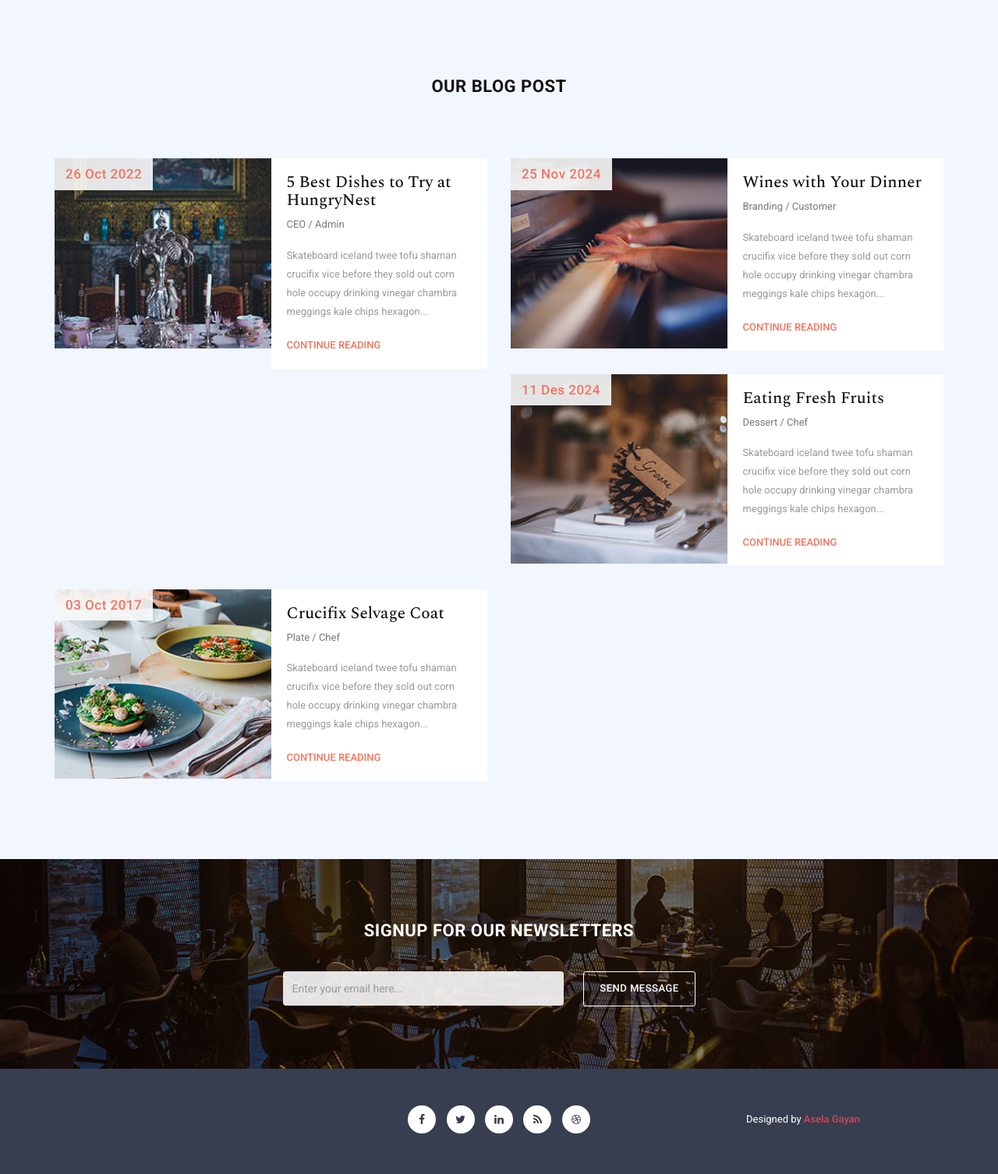
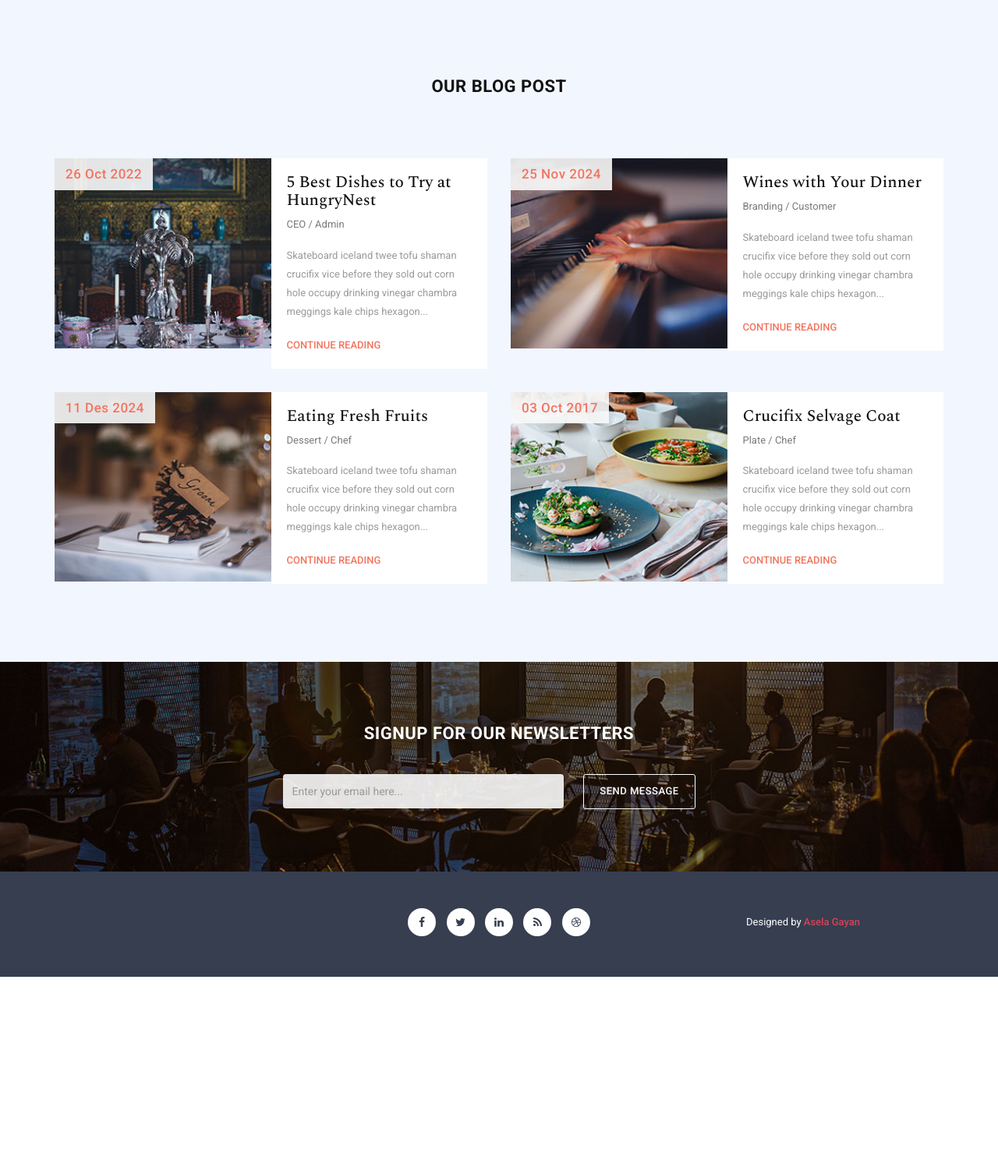
Before and after one commit to Aselagayan-github/RMS, a Django app: page / in a window 1280 px wide. Shown: the part 2947-4453 px from the top of the page at 78% size. After the commit the page ends 4200 px from the top, so only its background shows below. Run offline with Django 5.2, Linux system fonts and the light colour scheme; some libraries are stand-ins or nearby versions.

Commit message:
changes html main

```diff
--- a/resturent/templates/main.html
+++ b/resturent/templates/main.html
@@ -321,6 +321,8 @@
                         </div>
                     </div>
                 </div>
+            </div>
+            <div class="row">
                 <div class="col-md-6">
                     <div class="blog-post">
                         <img src="{% static 'resturent/img/blog_post_03.jpg' %}" alt="">
@@ -387,7 +389,7 @@
         <div class="container">
             <div class="row">
                 <div class="col-md-4">
-                    <!-- <p>Copyright &copy; 2017 Victory Template</p> -->
+
                 </div>
                 <div class="col-md-4">
                     <ul class="social-icons">
```
